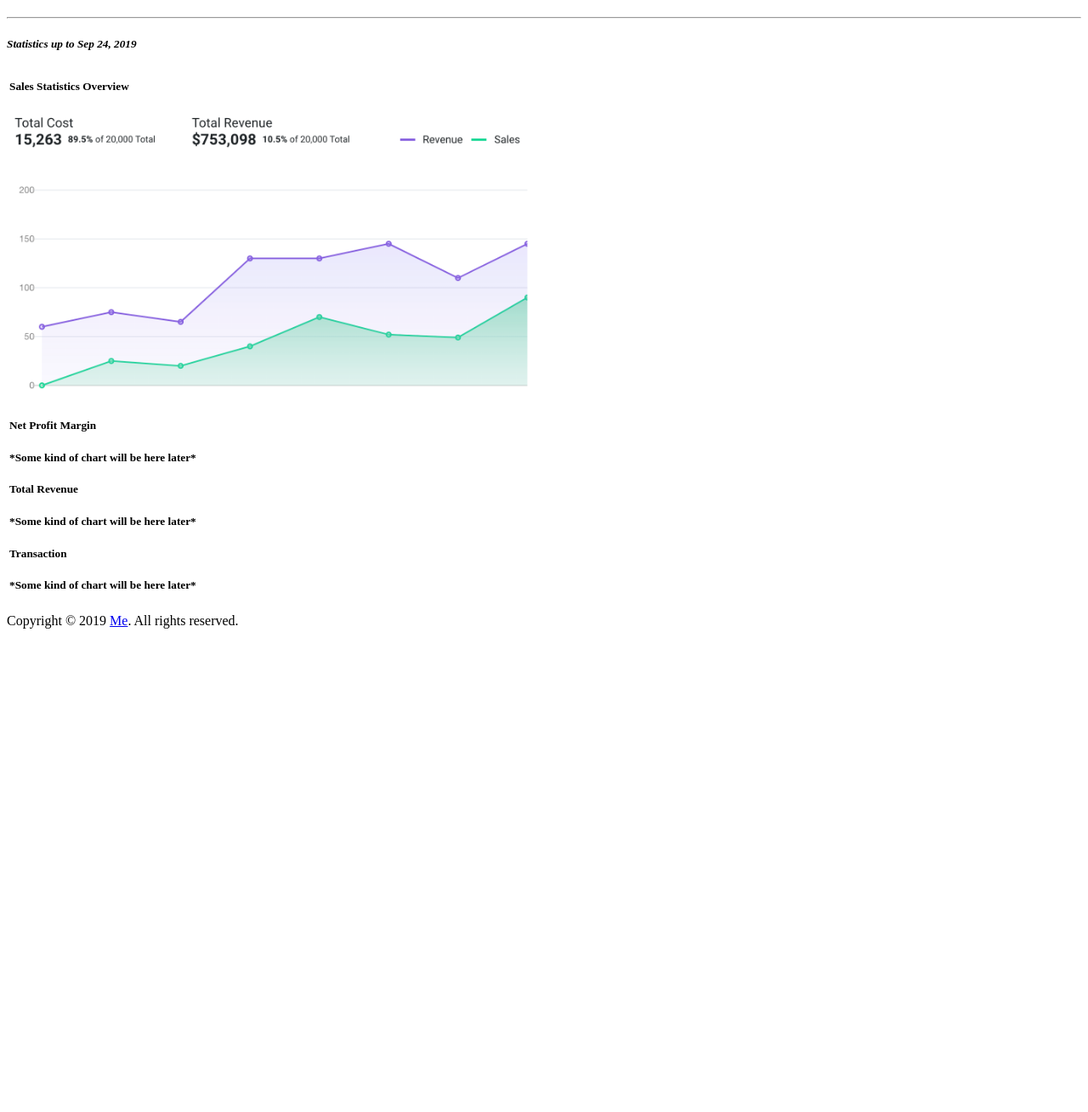
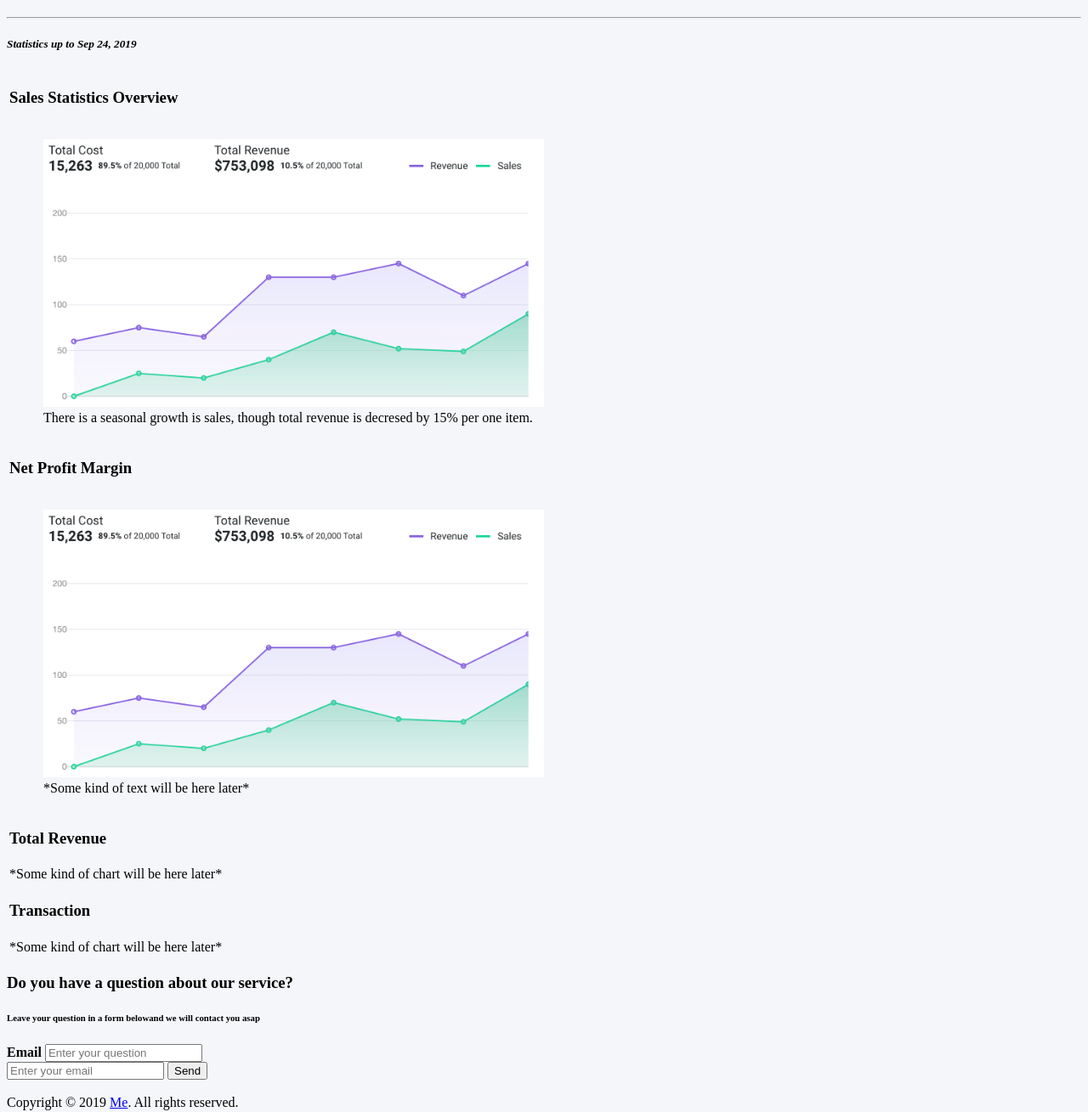
Before and after one commit to datacat01/web_iasa_fall_2019, a plain HTML site: page lab1_2/index.html in a window 1280 px wide. Shown: the part 340-1649 px from the top of the page at 85% size. Before the commit the page ends 1088 px from the top, so only its background shows below. Drawn offline with Linux system fonts and the light colour scheme.

Commit message:
Fixed validation warnings

```diff
--- a/lab1_2/index.html
+++ b/lab1_2/index.html
@@ -9,7 +9,7 @@
                 width: 50%;
             }
         </style>
-        <link rel="stylesheet" ref="css/style.css">
+        <link rel="stylesheet" href="css/style.css">
     </head>
 
     <body>
@@ -22,7 +22,7 @@
                             <!-- <p class="font reg">Sara Jonsen</p>
                             <p class="font light"><i>sara.jonsen@gmail.com</i></p>
                             <a class="dropdown-item" href="pages/usr_profile.html">Profile</a><br> -->
-                            <div class="login-container">
+                            <div class="login-form">
                                     <form action="/action_page.php">
                                       <input type="text" placeholder="Username" name="username">
                                       <input type="text" placeholder="Password" name="psw">
@@ -49,34 +49,56 @@
             <section class="Dashboard">
                 <h3 class="page-title">Dashboard</h3>
                 <h6 class="smallest font"><i>Login to view your stats and data here</i></h6><hr>
-                <h5 class="reg-font"><i>Statistics up to <time datetime="2019-09-24 16:39">Sep 24, 2019</time></i></p>
+                <h5 class="reg-font"><i>Statistics up to <time datetime="2019-09-24 16:39">Sep 24, 2019</time></i></h5>
                 <table class="charts">
                         <tr>
-                            <td colspan = 16><h4 class="card-title">Sales Statistics Overview</h4></td>
+                            <td><h3 class="card-title">Sales Statistics Overview</h3></td>
                         </tr>
                         <tr>
-                            <td colspan = 16><img class="chart" src="images/charts/sales_statistics_overview.png" alt="sales stats"></img></td>
+                            <td>
+                                <figure>
+                                    <img class="chart" src="images/charts/sales_statistics_overview.png" alt="sales stats">
+                                    <figcaption>There is a seasonal growth is sales, though total revenue is decresed
+                                        by 15% per one item.
+                                    </figcaption>
+                                </figure>
+                            </td>
                         </tr>
                         <tr>
-                            <td colspan = 4><h4 class="card-title">Net Profit Margin</h4></td>
+                            <td><h3 class="card-title">Net Profit Margin</h3></td>
                         </tr>
                         <tr>
-                            <td colspan = 4>*Some kind of chart will be here later*</img></td>
+                            <td>
+                                <figure>
+                                    <img class="chart" src="images/charts/sales_statistics_overview.png" alt="sales stats">
+                                    <figcaption>*Some kind of text will be here later*</figcaption>
+                                </figure>
+                            </td>
                         </tr>
                         <tr>
-                            <td colspan = 4><h4 class="card-title">Total Revenue</h4></td>
+                            <td><h3 class="card-title">Total Revenue</h3></td>
                         </tr>
                         <tr>
-                            <td colspan = 4>*Some kind of chart will be here later*</img></td>
+                            <td>*Some kind of chart will be here later*</td>
                         </tr>
                         <tr>
-                            <td colspan = 4><h4 class="card-title">Transaction</h4></td>
+                            <td><h3 class="card-title">Transaction</h3></td>
                         </tr>
                         <tr>
-                            <td colspan = 4>*Some kind of chart will be here later*</img></td>
+                            <td>*Some kind of chart will be here later*</td>
                         </tr>
                     </table>
-                </div>
+            </section>
+            <section class="Questions">
+                <h3 class="page-title">Do you have a question about our service?</h3>
+                <h6 class="smallest-font">Leave your question in a form below<wbr>
+                                           and we will contact you asap</h6>
+                <form class="question">
+                    <label><b>Email</b></label>
+                    <input type="text" placeholder="Enter your question" name="question" required><br>
+                    <input type="text" placeholder="Enter your email" name="email" required>
+                    <button type="submit" class="send-question">Send</button>
+                </form><br>
             </section>
         </main>
 
```
